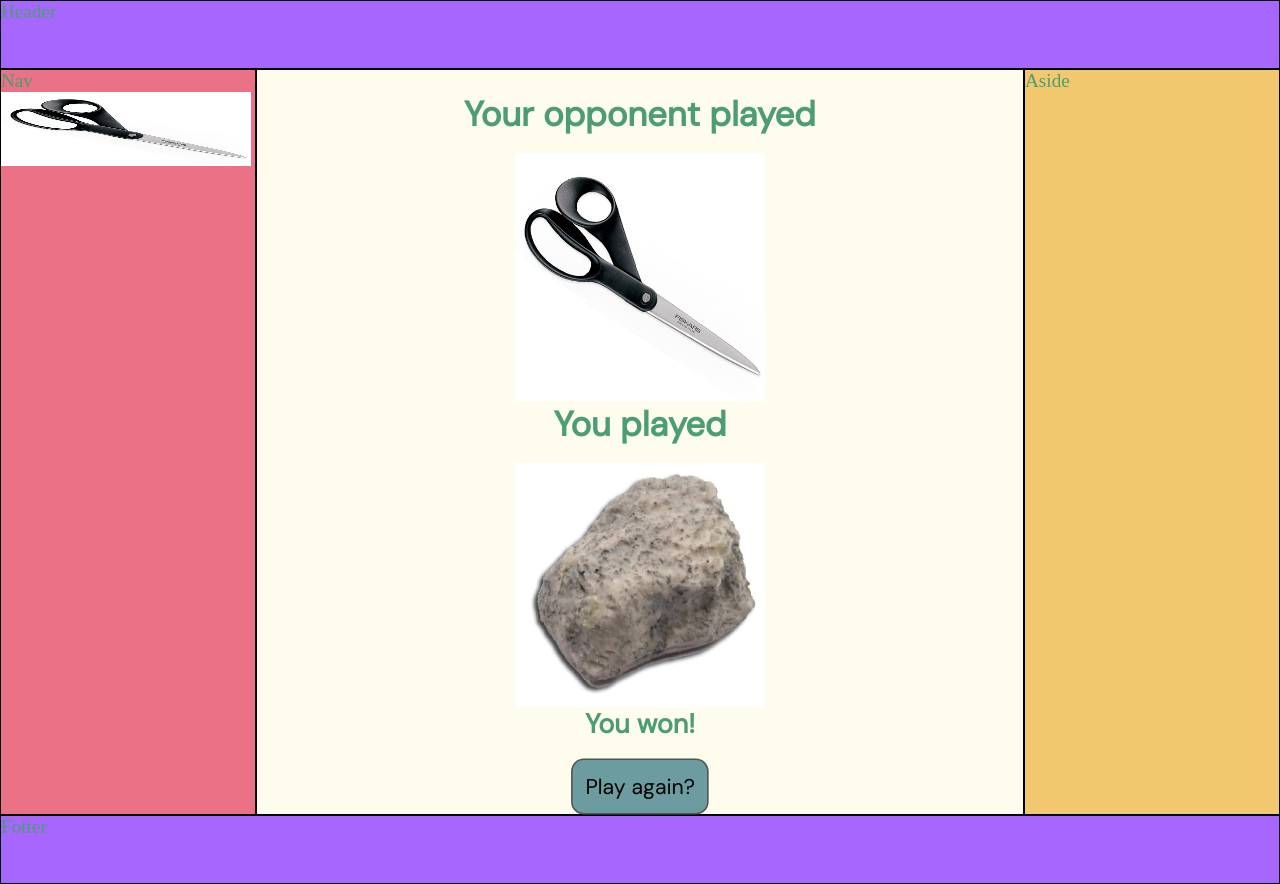
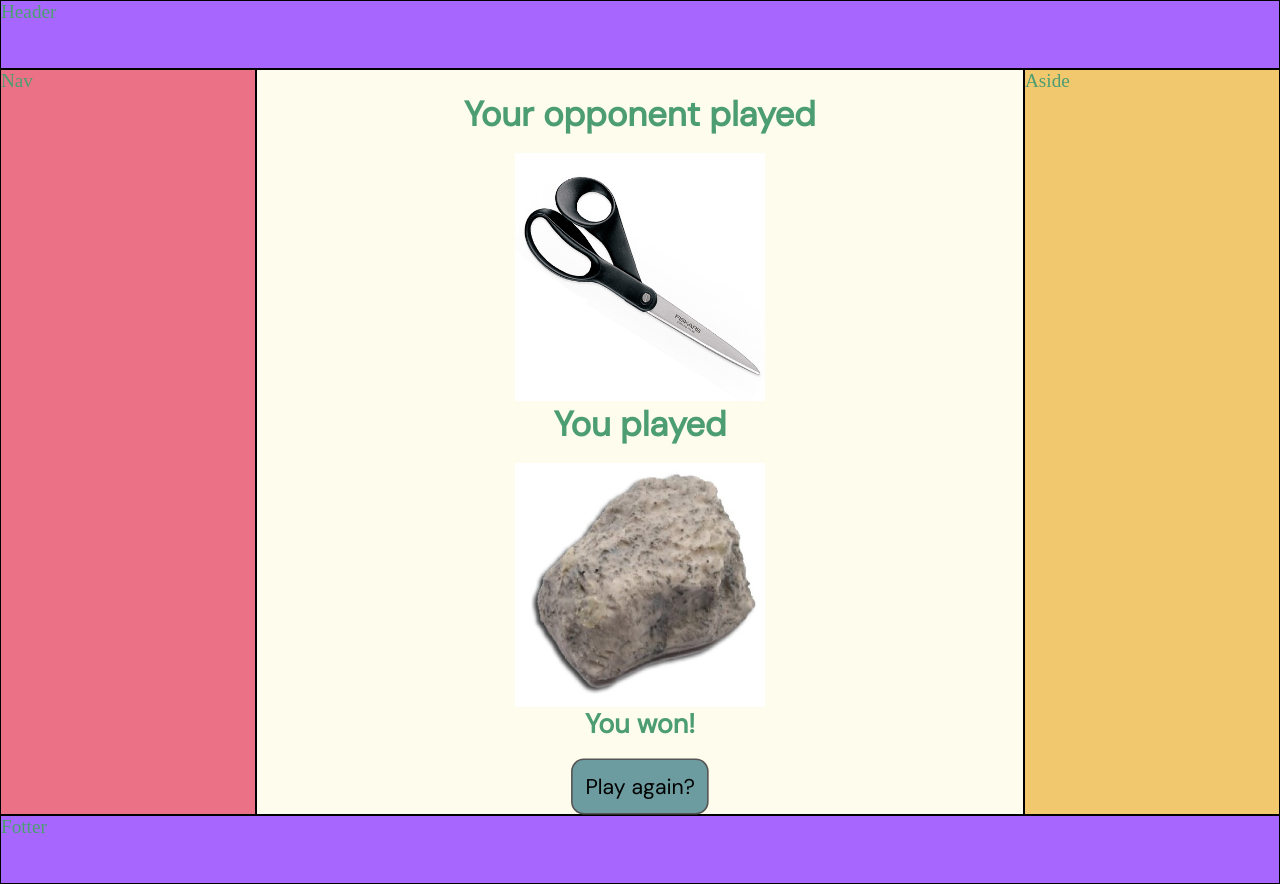
Before and after one commit to StefanStenStark/RorligaTomtRPSFront, a website built with Parcel: page RPS/SixthPage/SixthPage.html in a window 1280 px wide. Built offline with nearby package versions, Linux system fonts and the light colour scheme.

Commit message:
Saxen är borta!!

```diff
--- a/RPS/SixthPage/SixthPage.html
+++ b/RPS/SixthPage/SixthPage.html
@@ -14,7 +14,7 @@
 <body>
 <header>Header</header>
 <nav>Nav
-  <img src="img/Scissors.png" alt="Bild på sax" height="10%" width="10%">
+
 </nav>
 <main>
 <div class="flexbox-container">
```
